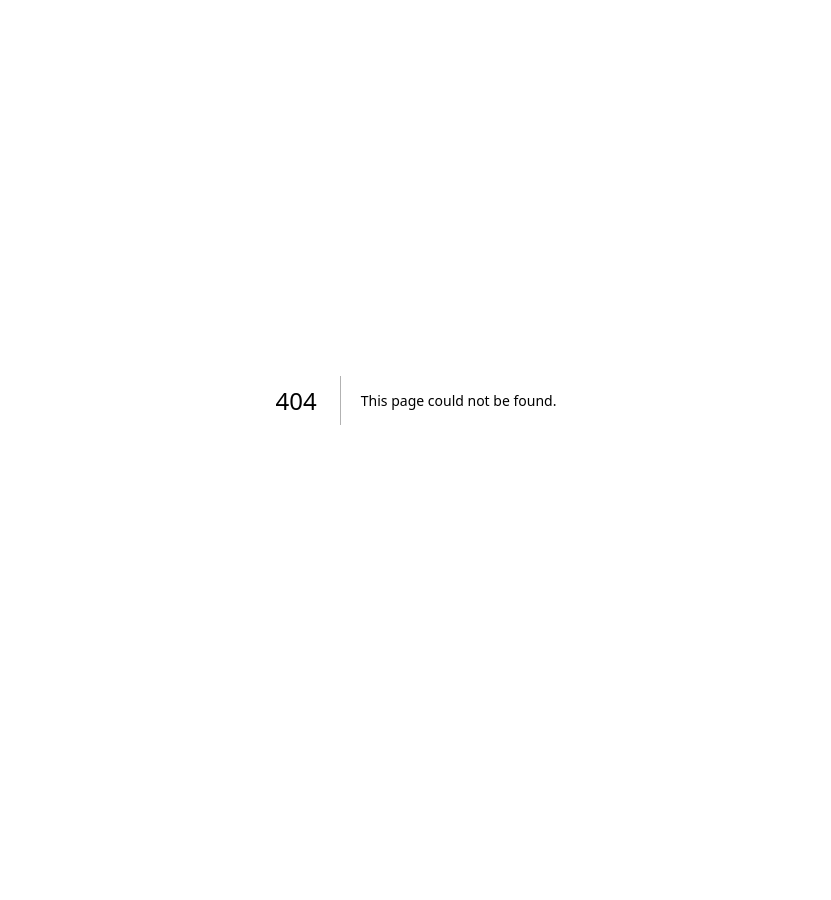
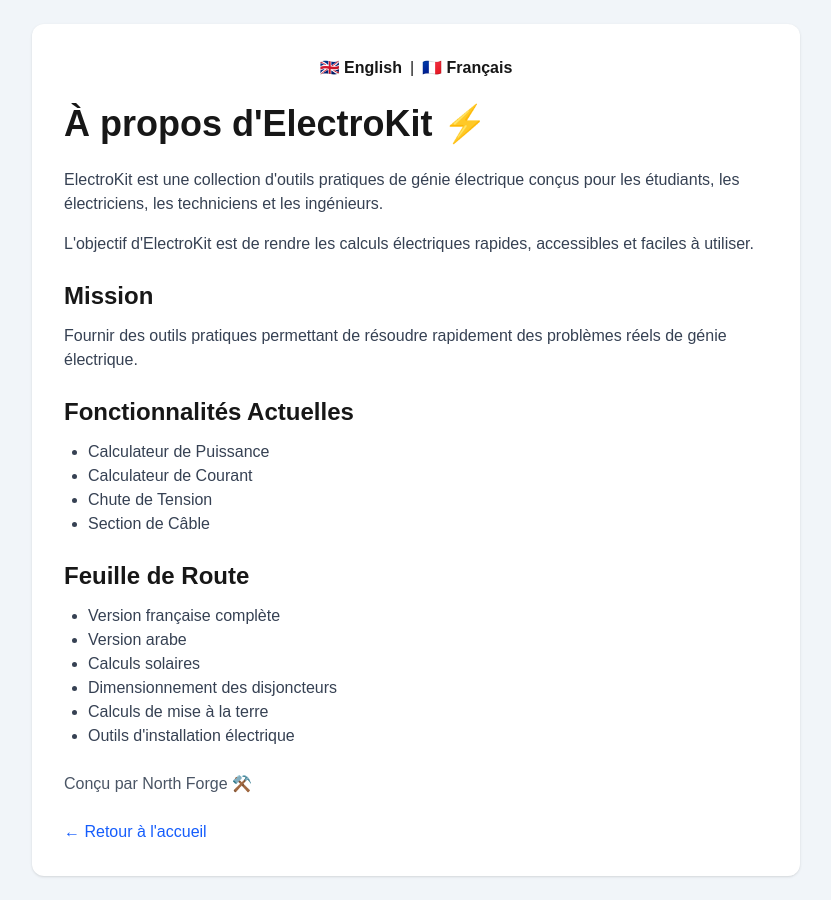
Before and after one commit to Anouar-azzi-spec/electrokit, a Next.js app: page /fr/about in a window 1280 px wide. Before the commit this address had no page. Shown: the whole page, without its empty margins (224-1055 px from the left). Before the commit the page ends 800 px from the top, so only its background shows below. Built offline with nearby package versions, Linux system fonts and the light colour scheme.

Commit message:
Add French About page

```diff
--- /dev/null
+++ b/src/app/fr/about/page.tsx
@@ -0,0 +1,82 @@
+import Link from "next/link";
+
+export default function FrenchAboutPage() {
+  return (
+    <main className="min-h-screen bg-slate-100 flex items-center justify-center p-6">
+      <div className="bg-white rounded-xl shadow p-8 max-w-3xl w-full">
+
+        <div className="mb-6 text-center">
+          <Link href="/" className="font-semibold">
+            🇬🇧 English
+          </Link>
+
+          <span className="mx-2">|</span>
+
+          <Link href="/fr" className="font-semibold">
+            🇫🇷 Français
+          </Link>
+        </div>
+
+        <h1 className="text-4xl font-bold mb-6">
+          À propos d'ElectroKit ⚡
+        </h1>
+
+        <p className="mb-4 text-gray-700">
+          ElectroKit est une collection d'outils pratiques de génie électrique
+          conçus pour les étudiants, les électriciens, les techniciens et les
+          ingénieurs.
+        </p>
+
+        <p className="mb-6 text-gray-700">
+          L'objectif d'ElectroKit est de rendre les calculs électriques rapides,
+          accessibles et faciles à utiliser.
+        </p>
+
+        <h2 className="text-2xl font-bold mb-3">
+          Mission
+        </h2>
+
+        <p className="mb-6 text-gray-700">
+          Fournir des outils pratiques permettant de résoudre rapidement
+          des problèmes réels de génie électrique.
+        </p>
+
+        <h2 className="text-2xl font-bold mb-3">
+          Fonctionnalités Actuelles
+        </h2>
+
+        <ul className="list-disc pl-6 mb-6 text-gray-700">
+          <li>Calculateur de Puissance</li>
+          <li>Calculateur de Courant</li>
+          <li>Chute de Tension</li>
+          <li>Section de Câble</li>
+        </ul>
+
+        <h2 className="text-2xl font-bold mb-3">
+          Feuille de Route
+        </h2>
+
+        <ul className="list-disc pl-6 mb-6 text-gray-700">
+          <li>Version française complète</li>
+          <li>Version arabe</li>
+          <li>Calculs solaires</li>
+          <li>Dimensionnement des disjoncteurs</li>
+          <li>Calculs de mise à la terre</li>
+          <li>Outils d'installation électrique</li>
+        </ul>
+
+        <p className="mb-6 text-gray-600">
+          Conçu par North Forge ⚒️
+        </p>
+
+        <Link
+          href="/fr"
+          className="text-blue-600 hover:underline"
+        >
+          ← Retour à l'accueil
+        </Link>
+
+      </div>
+    </main>
+  );
+}
--- a/src/app/fr/page.tsx
+++ b/src/app/fr/page.tsx
@@ -7,14 +7,17 @@
         ElectroKit ⚡
       </h1>
       <div className="mb-6">
-       <Link href="/">
+       <Link href="/" className="font-semibold">
          🇬🇧 English
        </Link>
 
-       <Link href="/fr" className="ml-4">
+        <span className="mx-2">|</span>
+
+       <Link href="/fr" className="font-semibold">
          🇫🇷 Français
        </Link>
       </div>
+
 
       <p className="text-xl text-gray-700 mb-2 text-center">
         Outils simples de génie électrique
@@ -25,7 +28,7 @@
         Rapide. Pratique. Gratuit.
       </p>
 
-      <div className="grid grid-cols-1 md:grid-cols-2 gap-4 max-w-5xl w-full">
+      <div className="grid grid-cols-1 md:grid-cols-2 gap-4 max-w-2xl w-full">
         <Link
           href="/power"
           className="p-6 bg-white rounded-xl shadow text-center hover:scale-105 hover:shadow-xl transition duration-200"
@@ -55,7 +58,7 @@
         </Link>
 
         <Link
-          href="/about"
+          href="/fr/about"
           className="p-6 bg-slate-300 rounded-xl shadow text-center hover:scale-105 hover:shadow-xl transition duration-200 md:col-span-2"
         >
           À propos d'ElectroKit ⚡
--- a/src/app/page.tsx
+++ b/src/app/page.tsx
@@ -6,17 +6,18 @@
       <h1 className="text-5xl font-bold mb-4">
        ElectroKit ⚡
       </h1>
-
-      <div className="flex gap-4 mb-6">
-       <Link
-         href="/"className="text-blue-600 hover:underline">
+     <div className="mb-6">
+       <Link href="/" className="font-semibold">
          🇬🇧 English
        </Link>
 
-       <Link href="/fr"className="text-blue-600 hover:underline">
+        <span className="mx-2">|</span>
+
+       <Link href="/fr" className="font-semibold">
          🇫🇷 Français
        </Link>
-      </div>
+     </div>
+
 
       <p className="text-xl text-gray-700 mb-2 text-center">
        Simple Electrical Engineering Tools
```
